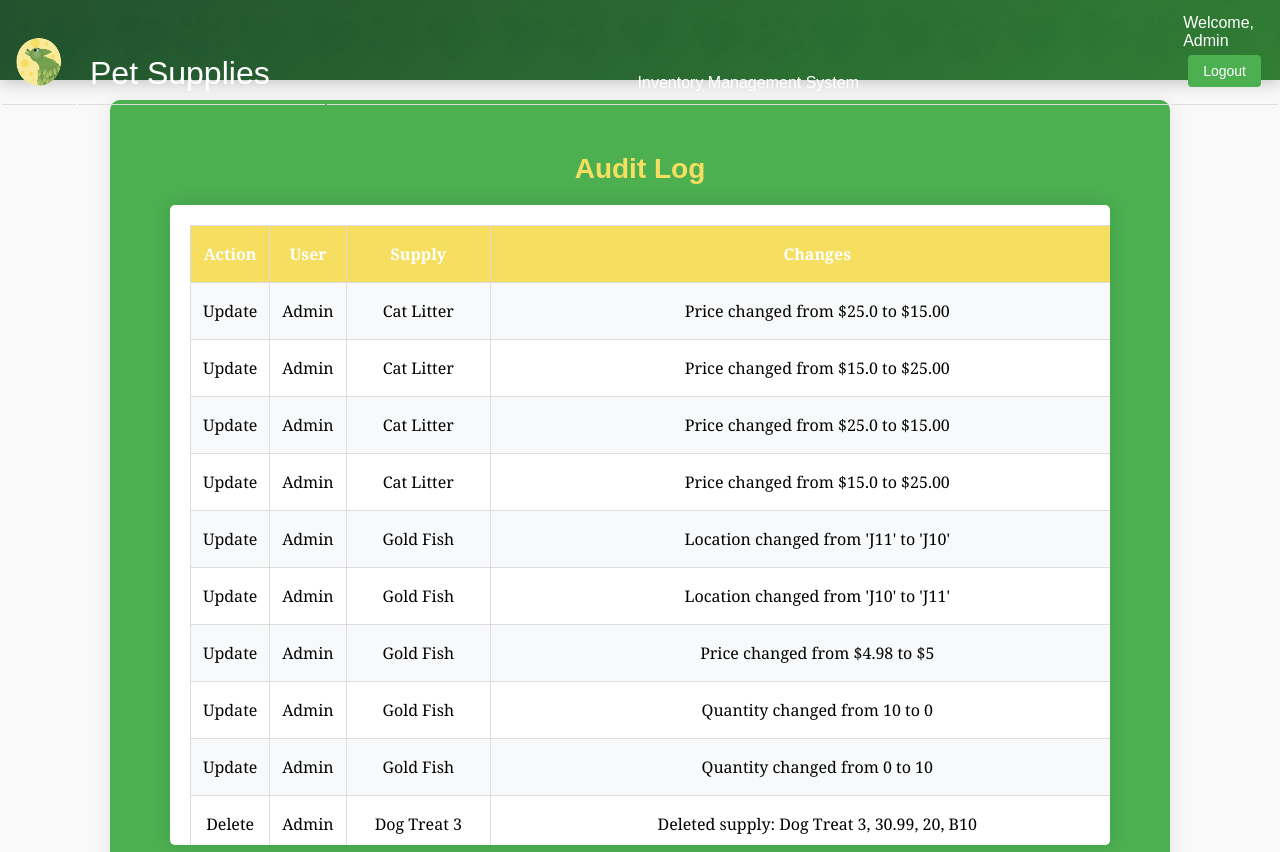
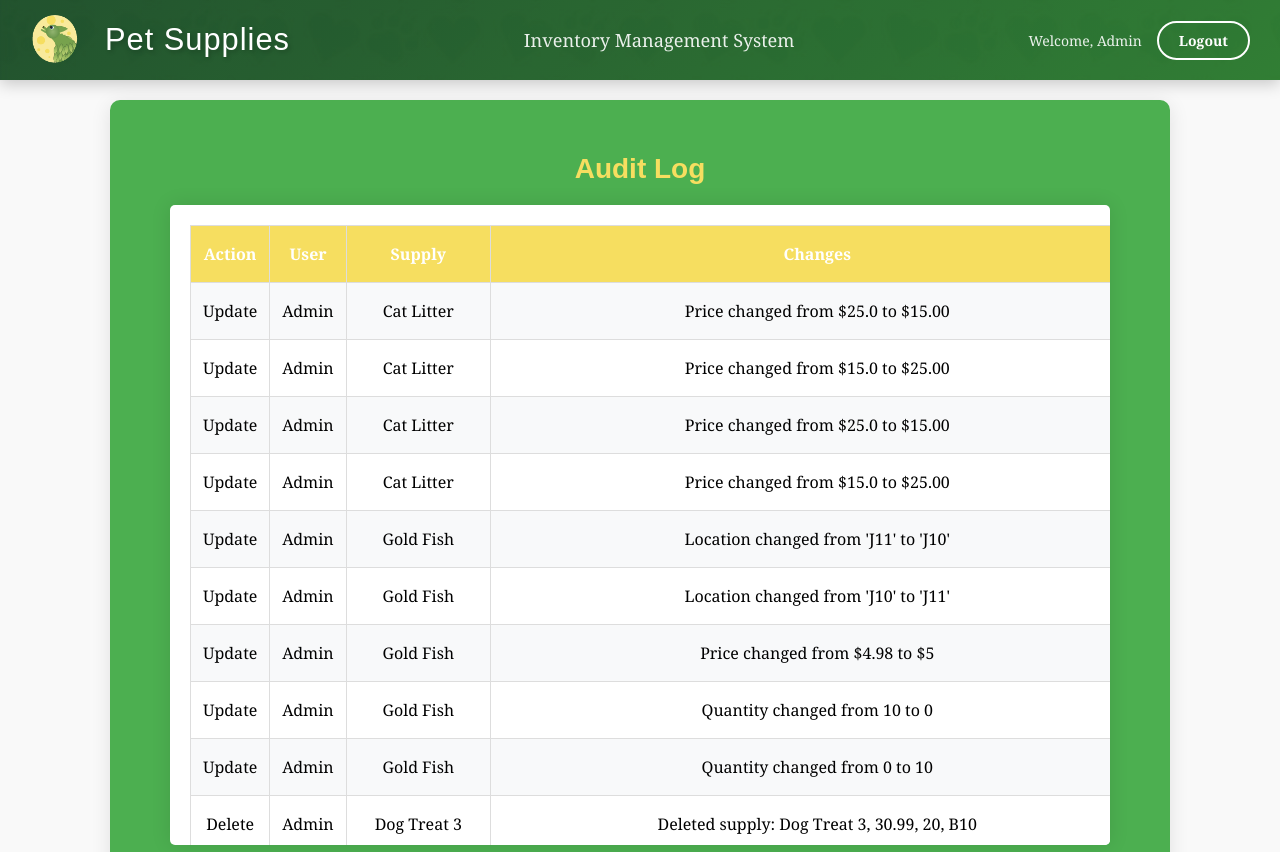
Before and after one commit to TLeafWolf/SDEV_220_Final_Project_Group5, a Django app: page /audit-log/ in a window 1280 px wide. Shown: the top 852 px of the page. Run offline with Django 5.2, Linux system fonts and the light colour scheme; a user stored in the database is signed in; data comes from the database, SQL or seed files in the repository; some web fonts are replaced.

Commit message:
Improve UI:  header

```diff
--- a/inventory_project/inventory/static/css/styles.css
+++ b/inventory_project/inventory/static/css/styles.css
@@ -17,20 +17,15 @@ body {
    Header Styles
 ============================================================================ */
 .header-container {
-    font-family: 'Bauhaus 93', Arial, sans-serif;
-    font-size: 16px;
-    height: 80px;
-    color: white;
-    text-align: center;
     position: fixed;
     top: 0;
     left: 0;
     right: 0;
+    height: 80px;
+    background: linear-gradient(135deg, #1e4d2b, #2E7D32);
+    color: white;
     z-index: 1000;
-    background: linear-gradient(135deg, #1e4d2b, #2E7D32);
     box-shadow: 0 2px 10px rgba(0, 0, 0, 0.1);
-    margin: 0;
-    padding: 0;
     transition: all 0.3s ease;
 }
 
@@ -38,29 +33,15 @@ body {
     box-shadow: 0 4px 15px rgba(0, 0, 0, 0.2);
 }
 
-.header-container .header-bg {
+.header-bg {
     position: absolute;
     top: 0;
     left: 0;
     width: 100%;
     height: 100%;
     object-fit: cover;
+    opacity: 0.1;
     z-index: -1;
-    opacity: 0.1;
-    margin: 0;
-    padding: 0;
-}
-
-.header-container .logo {
-    width: 50px;
-    height: 50px;
-    border-radius: 50%;
-    object-fit: cover;
-    transition: transform 0.3s ease;
-}
-
-.header-container .logo:hover {
-    transform: scale(1.1);
 }
 
 .header-content {
@@ -77,33 +58,61 @@ body {
     display: flex;
     align-items: center;
     gap: 25px;
-    margin: 0;
-    padding: 0;
+}
+
+.header-title {
+    font-family: 'Bauhaus 93', Arial, sans-serif;
+    font-size: 2.2em;
+    text-shadow: 2px 2px 4px rgba(0, 0, 0, 0.2);
+    letter-spacing: 1px;
+}
+
+.header-subtitle {
+    font-size: 1.3em;
+    opacity: 0.9;
+    font-weight: 300;
 }
 
 .header-right {
     display: flex;
     align-items: center;
     gap: 15px;
-    margin: 0;
-    padding: 0;
 }
 
-.header-title {
-    font-family: 'Bauhaus 93', Arial, sans-serif;
-    font-size: 2.2em;
-    margin: 0;
-    padding: 0;
-    text-shadow: 2px 2px 4px rgba(0, 0, 0, 0.2);
-    letter-spacing: 1px;
+.logo {
+    width: 50px;
+    height: 50px;
+    border-radius: 50%;
+    object-fit: cover;
+    transition: transform 0.3s ease;
 }
 
-.header-subtitle {
-    font-size: 1.3em;
-    margin: 0;
-    padding: 0;
+.logo:hover {
+    transform: scale(1.1);
+}
+
+.welcome-text {
+    font-size: 14px;
     opacity: 0.9;
-    font-weight: 300;
+}
+
+.header-button {
+    display: inline-block;
+    padding: 8px 20px;
+    background-color: transparent;
+    border: 2px solid white;
+    color: white;
+    text-decoration: none;
+    border-radius: 20px;
+    font-weight: bold;
+    transition: all 0.3s ease;
+}
+
+.header-button:hover {
+    background-color: white;
+    color: #2E7D32;
+    transform: translateY(-2px);
+    box-shadow: 0 2px 4px rgba(0, 0, 0, 0.2);
 }
 
 /* Responsive adjustments */
@@ -128,9 +137,14 @@ body {
         gap: 15px;
     }
 
-    .header-container .logo {
+    .logo {
         width: 40px;
         height: 40px;
+    }
+
+    .header-button {
+        padding: 6px 15px;
+        font-size: 14px;
     }
 }
 
--- a/inventory_project/inventory/templates/inventory/base.html
+++ b/inventory_project/inventory/templates/inventory/base.html
@@ -9,32 +9,24 @@
     {% block extra_css %}{% endblock %}
 </head>
 <body>
-    <div class="header-container">
+    <header class="header-container">
         <img src="{% static 'icons/header_image.jpg' %}" alt="Header Background" class="header-bg">
-        <center>
-            <table class="nav_tab">
-                <tr>
-                    <td>
+        <div class="header-content">
+            <div class="header-left">
                 <img src="{% static 'icons/TLeafLogo2sm.png' %}" alt="T Leaf Logo" class="logo">
-                    </td>
-                    <td class="pet">
-                        <div class="head">Pet Supplies</div>
-                    </td>
-                    <td class="warn2">
-                        <center>Inventory Management System</center>
-                    </td>
-                    <td class="login">
+                <div class="header-title">Pet Supplies</div>
+            </div>
+            <div class="header-subtitle">Inventory Management System</div>
+            <div class="header-right">
                 {% if user.is_authenticated %}
                     <span class="welcome-text">Welcome, {{ user.username }}</span>
-                            <a href="{% url 'logout' %}"><button class="logout-button">Logout</button></a>
+                    <a href="{% url 'logout' %}" class="header-button">Logout</a>
                 {% else %}
-                            <a href="{% url 'login' %}"><button class="logout-button">Login</button></a>
+                    <a href="{% url 'login' %}" class="header-button">Login</a>
                 {% endif %}
-                    </td>
-                </tr>
-            </table>
-        </center>
             </div>
+        </div>
+    </header>
 
     <div class="content-container">
         {% block content %}{% endblock %}
```
Lines whose indentation alone changed are shown as unchanged.
